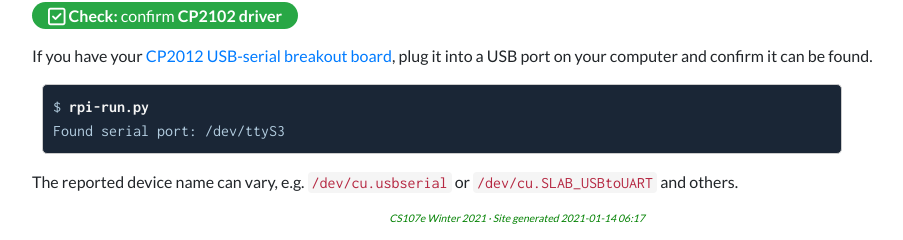
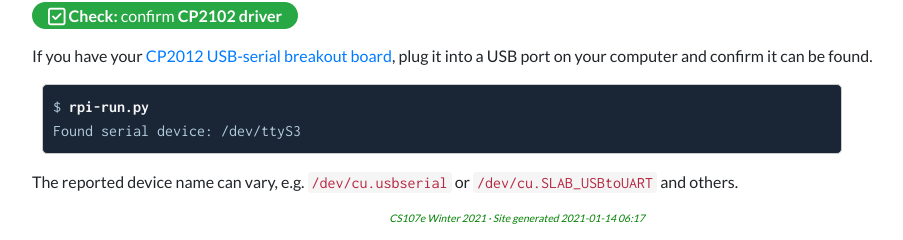
Before and after one commit to waitlamp/My_CS107e_Assignments, a Jekyll site: the page built from guides/install/index.md, in a window 1280 px wide. Shown: the part 1340-1580 px from the top of the page, without its empty margins (123-1026 px from the left). Built offline with Jekyll 4.4.1, drawn with Linux system fonts in a browser that asks for light colours; nearby versions of some CDN libraries.

````diff
--- a/guides/install/index.md
+++ b/guides/install/index.md
@@ -52,6 +52,6 @@ This script sends a binary file to the Raspberry Pi bootloader. Version 2.0
 If you have your [CP2012 USB-serial breakout board](/guides/bom), plug it into a USB port on your computer and confirm it can be found.
 ```console
 $ rpi-run.py
-Found serial port: /dev/ttyS3
+Found serial device: /dev/ttyS3
 ```
 The reported device name can vary, e.g. `/dev/cu.usbserial` or `/dev/cu.SLAB_USBtoUART` and others.
````
Also changed, not shown: guides/bootloader.md (+1 -1 lines).
